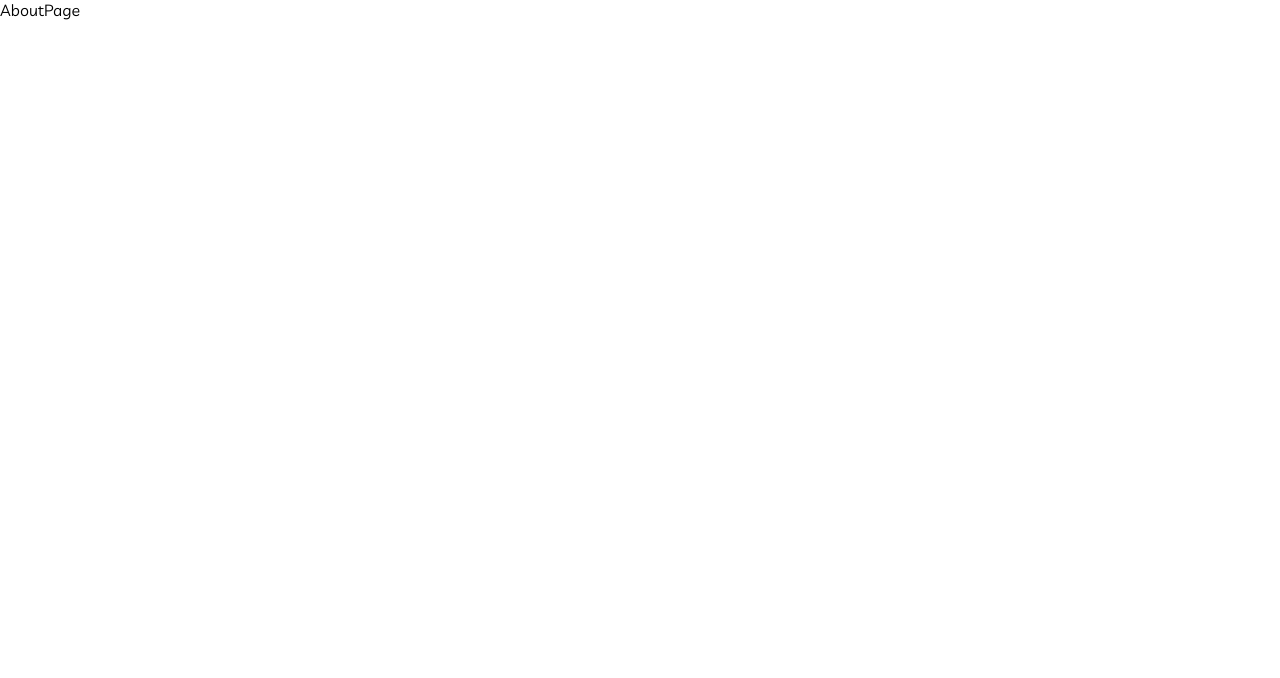
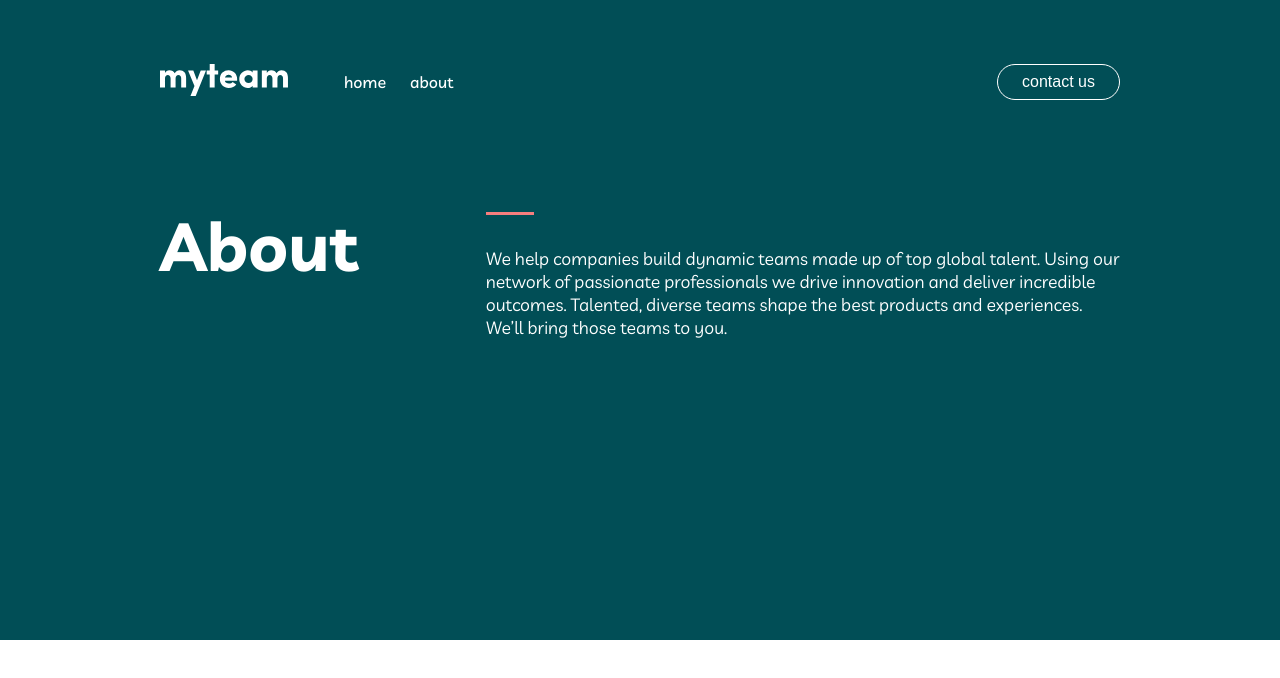
Before and after one commit to Mahmud1087/portfolio-projects, a React (Vite) app in the folder myteam-multipage-website/: page /about in a window 1280 px wide. Shown: the top 678 px of the page. Built offline with nearby package versions, Linux system fonts and the light colour scheme.

Commit message:
feat: added the hero section to the about page

```diff
--- /dev/null
+++ b/myteam-multipage-website/src/components/about-me/AboutHero.jsx
@@ -0,0 +1,44 @@
+import { Link } from 'react-router-dom'
+import {
+  AboutHeroSection,
+  AboutText,
+} from '../styles/about-me/AboutHero.styled'
+import { Button, Logo, Navbar, NavLinks } from '../styles/homepage/Hero.Styled'
+import logo from '../../assets/myteam 2.svg'
+
+export default function AboutHero() {
+  return (
+    <AboutHeroSection>
+      <Navbar>
+        <div style={{ display: 'flex', gap: '3.5rem' }}>
+          <Link to='/about'>
+            <Logo src={logo} />
+          </Link>
+          <NavLinks>
+            <li>
+              <Link to='/'>home</Link>
+            </li>
+            <li>
+              <Link to='about'>about</Link>
+            </li>
+          </NavLinks>
+        </div>
+        <Link to='contact'>
+          <Button>contact us</Button>
+        </Link>
+      </Navbar>
+      <AboutText>
+        <h1>About</h1>
+        <div>
+          <hr />
+          <p>
+            We help companies build dynamic teams made up of top global talent.
+            Using our network of passionate professionals we drive innovation
+            and deliver incredible outcomes. Talented, diverse teams shape the
+            best products and experiences. We’ll bring those teams to you.
+          </p>
+        </div>
+      </AboutText>
+    </AboutHeroSection>
+  )
+}
--- /dev/null
+++ b/myteam-multipage-website/src/components/about-me/Clients.jsx
@@ -0,0 +1,3 @@
+export default function Clients() {
+  return <div>Clients</div>
+}
--- /dev/null
+++ b/myteam-multipage-website/src/components/about-me/DirectorsInfo.jsx
@@ -0,0 +1,3 @@
+export default function DirectorsInfo() {
+  return <div>DirectorsInfo</div>
+}
--- /dev/null
+++ b/myteam-multipage-website/src/components/styles/about-me/AboutHero.styled.jsx
@@ -0,0 +1,44 @@
+import styled from 'styled-components'
+import aboutBG1 from '../../../assets/aboutBG1.png'
+
+export const AboutHeroSection = styled.section`
+  width: 100%;
+  height: 80vh;
+  background: url(${aboutBG1});
+  background-position: center;
+  background-size: cover;
+  padding: 0 10rem;
+`
+
+export const AboutText = styled.div`
+  display: flex;
+  /* align-items: center; */
+  justify-content: space-between;
+  gap: 4rem;
+  margin-top: 3rem;
+
+  h1 {
+    font-size: 4.2rem;
+    font-weight: 700;
+    line-height: 100%;
+    color: white;
+    width: 90%;
+  }
+
+  div {
+    hr {
+      width: 3rem;
+      background-color: #f67e7e;
+      border: none;
+      height: 0.2rem;
+    }
+
+    p {
+      padding-top: 2rem;
+      /* max-width: 50rem; */
+      color: white;
+      font-size: 1.1rem;
+      line-height: 1.3;
+    }
+  }
+`
--- /dev/null
+++ b/myteam-multipage-website/src/components/styles/about-me/Clients.styled.jsx
@@ -0,0 +1 @@
+import styled from 'styled-components'
--- /dev/null
+++ b/myteam-multipage-website/src/components/styles/about-me/DirectorsInfo.styled.jsx
@@ -0,0 +1 @@
+import styled from 'styled-components'
--- a/myteam-multipage-website/src/pages/AboutPage.jsx
+++ b/myteam-multipage-website/src/pages/AboutPage.jsx
@@ -1,3 +1,9 @@
+import AboutHero from '../components/about-me/AboutHero'
+
 export default function AboutPage() {
-  return <div>AboutPage</div>
+  return (
+    <>
+      <AboutHero />
+    </>
+  )
 }
```
